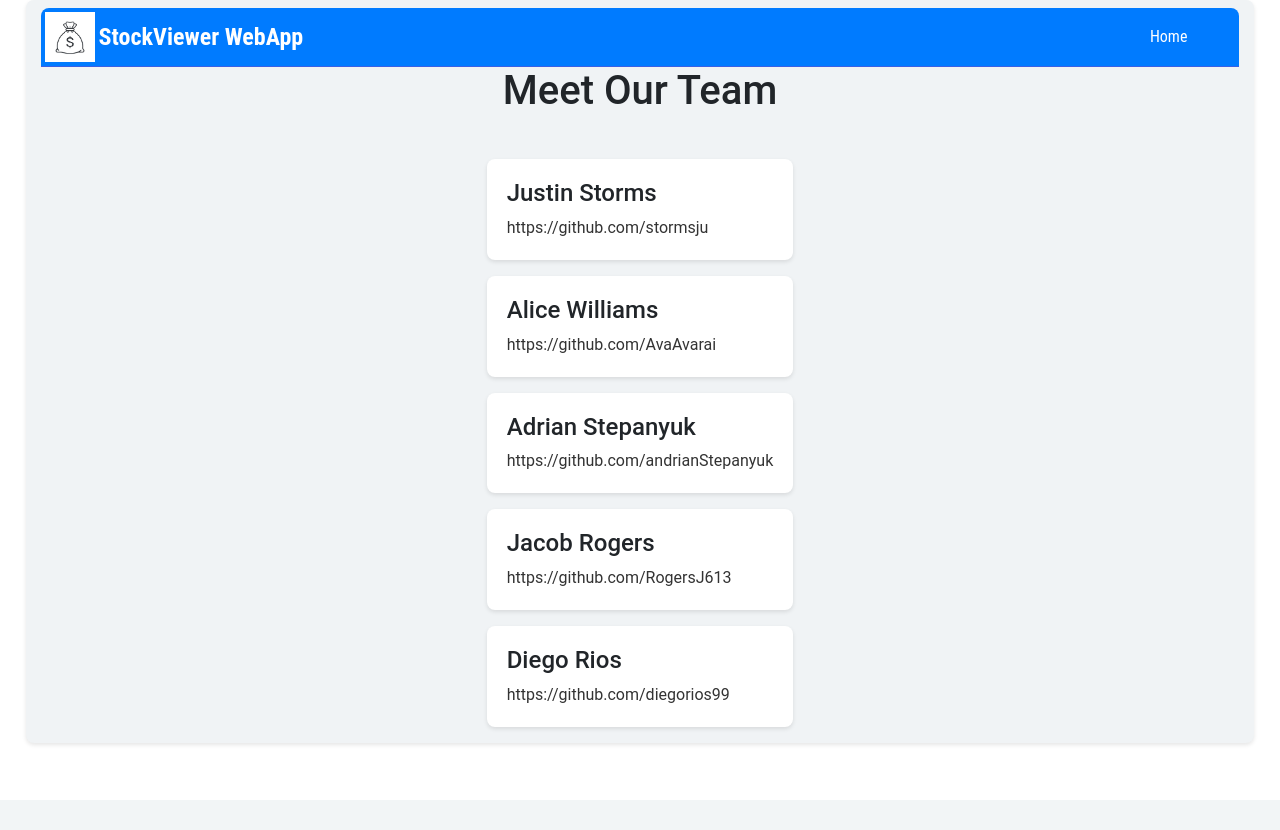
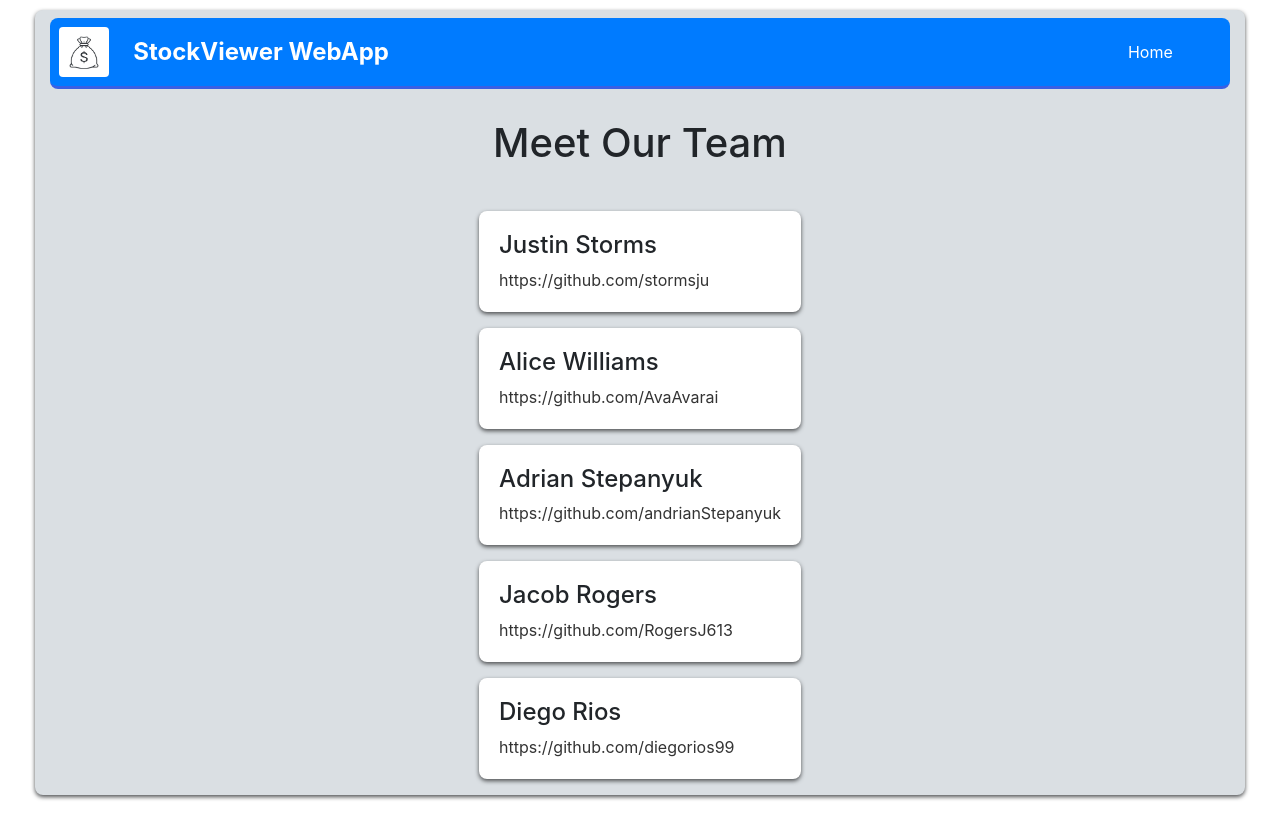
Before and after one commit to CS480-Group-E/StockViewer-WebApp, a Flask app: page /about in a window 1280 px wide. Before the commit the page ends 800 px from the top, so only its background shows below. Run offline with Flask 3, Linux system fonts and the light colour scheme; data that the repository does not hold is empty; some libraries are stand-ins or nearby versions.

Commit message:
Updated styling
Updated styling for the landing page and the about page for better readability and for different font styles.

```diff
--- a/static/about.css
+++ b/static/about.css
@@ -1,7 +1,6 @@
 body {
-    font-family: 'Roboto', sans-serif;
     margin: 0;
-    padding: 0;
+    padding: 10px;
     background-color: #fff;
 }
 
@@ -11,10 +10,10 @@ body {
     margin-right: 2%;
     margin-bottom: 2%;
     background-color: #fff;
-    box-shadow: 0 2px 4px rgba(0,0,0,.1);
+    box-shadow: 0 2px 4px #4e5052;
     border-radius: 8px;
     overflow: visible;
-    background-color: #f0f3f5;
+    background-color: #dadfe3;
 }
 
 a:hover {
@@ -27,13 +26,13 @@ a:hover {
     display: flex;
     justify-content: space-between;
     align-items: center;
-    border-bottom: 1px solid #3A60E4;
+    border-bottom: 3px solid #3A60E4;
     width: 100%;
     position: sticky;
     top: 0;
     z-index: 1000;
-    border-top-left-radius: 8px;
-    border-top-right-radius: 8px;
+    border-radius: 8px;
+    padding: 5px;
 }
 
 #nav-options button,
@@ -43,7 +42,6 @@ a:hover {
     text-decoration: none;
     background: none;
     border: none;
-    font-family: 'Roboto Condensed', sans-serif;
 }
 
 #nav-options button:hover,
@@ -56,10 +54,10 @@ a:hover {
 }
 
 #top-nav h1 {
-    font-family: 'Roboto Condensed', sans-serif;
     font-weight: bold;
     font-size: 24px;
     color: #fff;
+    padding-left: 20px;
 }
 
 .card-container {
@@ -80,7 +78,7 @@ a:hover {
     flex-direction: column;
     justify-content: space-between;
     align-items: flex-start;
-    box-shadow: 0 2px 4px rgba(0,0,0,.1);
+    box-shadow: 0 2px 4px #4e5052;
     transition: box-shadow 0.3s ease, transform 0.3s ease;
     padding: 20px;
     height: auto;
@@ -93,7 +91,7 @@ a:hover {
 }
 
 .card:hover {
-    box-shadow: 0 4px 8px rgba(0,0,0,.2);
+    box-shadow: 0 4px 8px #4e5052;
     transform: translateY(-5px);
 }
 
@@ -104,6 +102,7 @@ a:hover {
 }
 
 #top-section {
+    padding-top: 30px;
     display: flex;
     flex-direction: column;
     align-items: center;
@@ -123,6 +122,7 @@ a:hover {
     width: 50px;
     height: auto;
     margin: 4px;
+    border-radius: 4px;
 }
 
 .container > h3 {
```
Also changed, not shown: static/index.css (+11 -11 lines).
